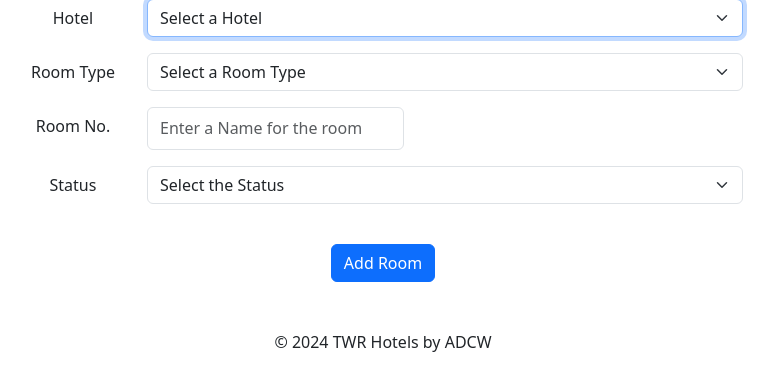
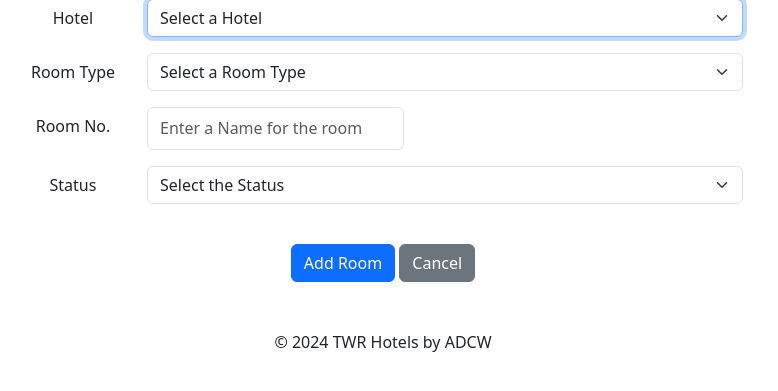
Before and after one commit to dilancroos/flask_portfolio, a Python web app: template templates/new_room.html in a window 1280 px wide. Shown: the part 181-572 px from the top of the page, without its empty margins (257-1035 px from the left). Run offline with Jinja, Linux system fonts and the light colour scheme; the template is opened without the code that fills it, so the values that code supplies are empty.

Commit message:
Upd: added cancel button

```diff
--- a/templates/new_room.html
+++ b/templates/new_room.html
@@ -55,6 +55,7 @@
                     <br>
                     <div>
                         <button class="btn btn-primary" type="submit">Add Room</button>
+                        <a href="/rooms" class="btn btn-secondary">Cancel</a>
                     </div>
                 </form>
             </div>
```
